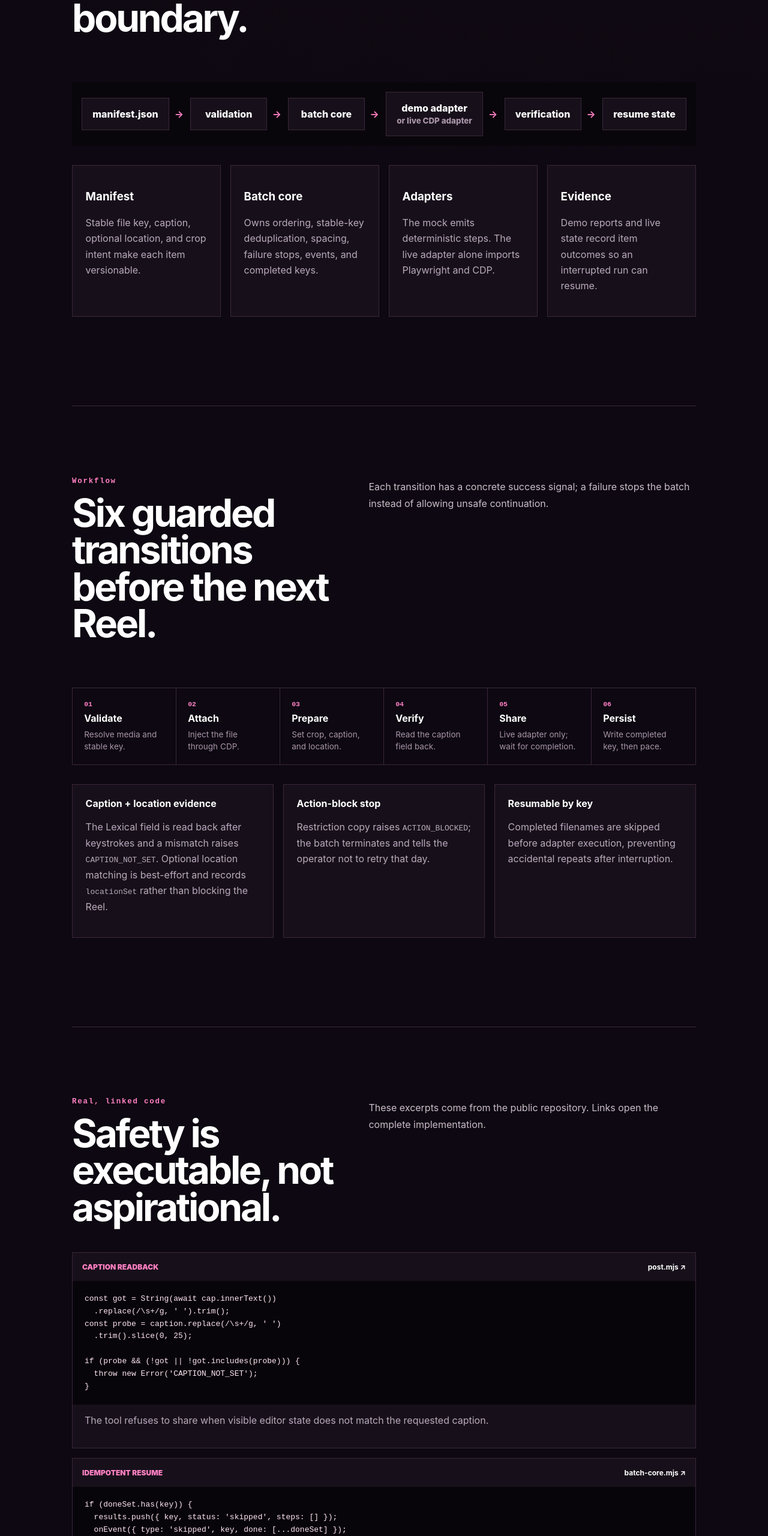
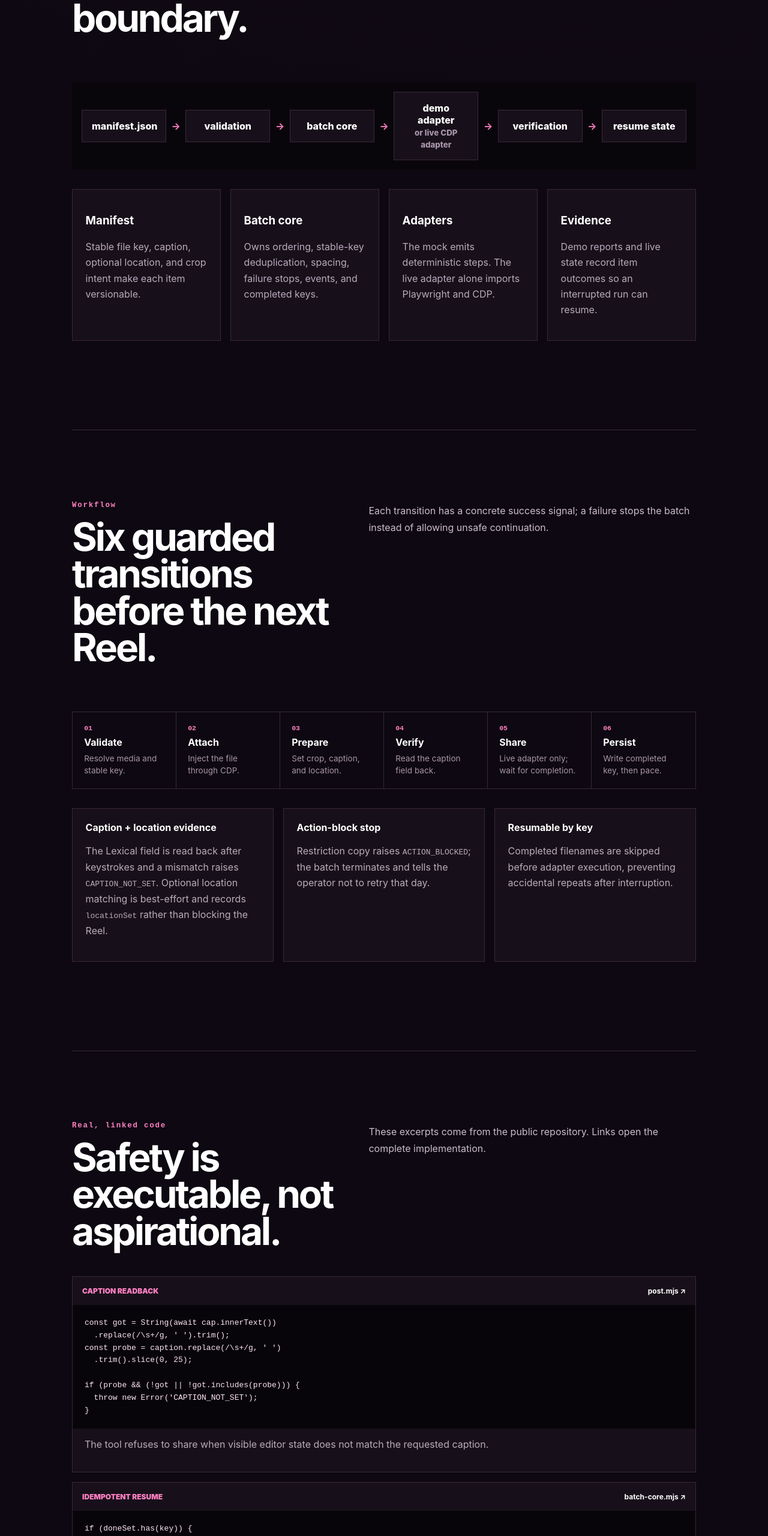
Before and after one commit to Caio-Felice-Cunha/instagram-reels-poster, a website: page site/index.html in a window 1280 px wide. Shown: the part 3620-6180 px from the top of the page at 60% size. Drawn offline with Linux system fonts and the light colour scheme.

Commit message:
test: enforce accessible Reels walkthrough

```diff
--- a/package.json
+++ b/package.json
@@ -20,6 +20,7 @@
     "playwright-core": "^1.49.0"
   },
   "devDependencies": {
+    "@axe-core/playwright": "4.10.2",
     "@playwright/test": "1.55.0",
     "http-server": "14.1.1"
   },
--- /dev/null
+++ b/site/accessibility.css
@@ -0,0 +1,17 @@
+/* Dense technical content must not require pointer-only horizontal scrolling. */
+.flow {
+  display: flex;
+  flex-wrap: wrap;
+  overflow: visible;
+}
+
+.flow span {
+  flex: 1 1 125px;
+}
+
+.code-grid pre,
+.run-card pre {
+  overflow: visible;
+  white-space: pre-wrap;
+  overflow-wrap: anywhere;
+}
--- a/site/index.html
+++ b/site/index.html
@@ -8,6 +8,7 @@
   <title>Instagram Reels Poster — Engineering case</title>
   <link rel="stylesheet" href="styles.css">
   <link rel="stylesheet" href="case.css">
+  <link rel="stylesheet" href="accessibility.css">
 </head>
 <body>
   <a class="skip-link" href="#demo">Skip to demo</a>
```
Also changed, not shown: docs/stories/1.2.technical-case-study.story.md (+2 -2 lines), tests/site/case.spec.mjs (+14 -1 lines), 1 other file.
